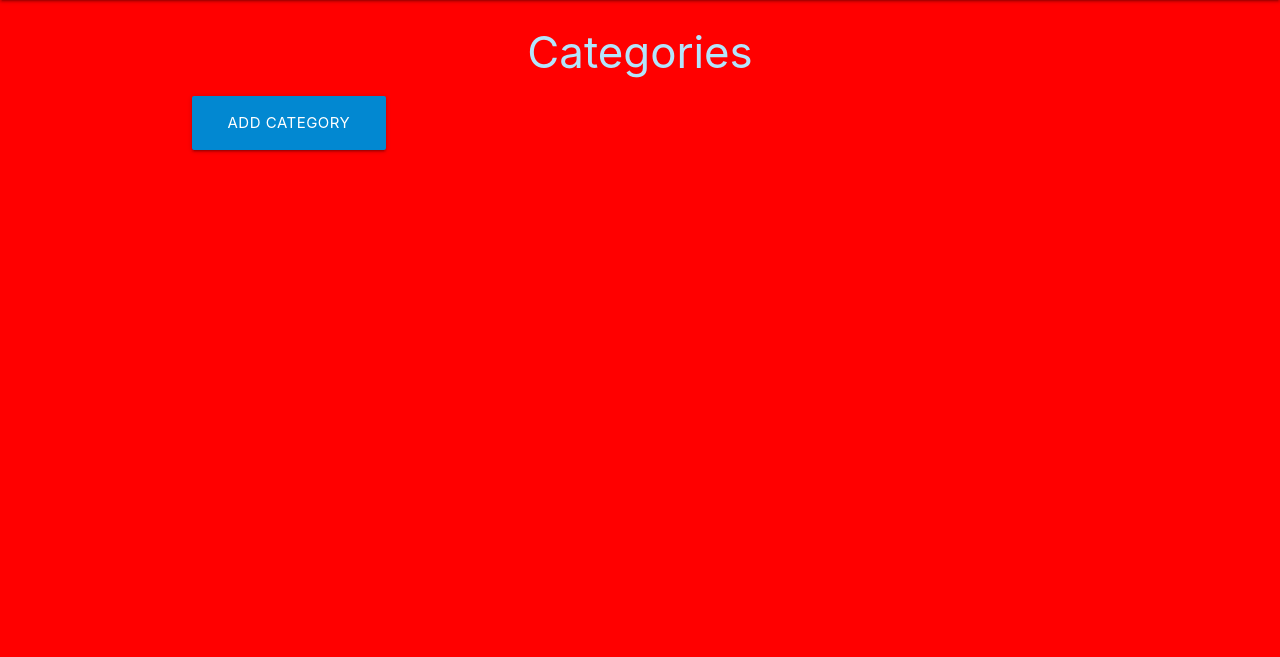
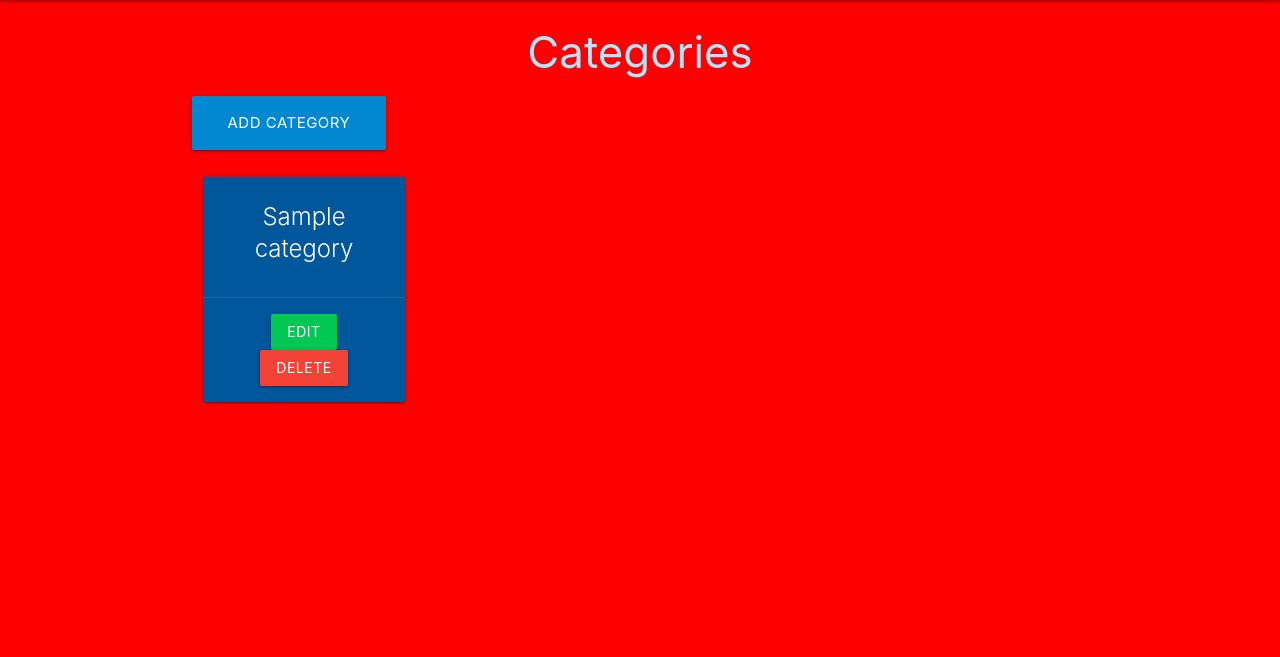
Before and after one commit to eric-blake/Project-Materialize, a Flask app: page /categories in a window 1280 px wide. Shown: the part 64-721 px from the top of the page. Run offline with Flask 3, Linux system fonts and the light colour scheme; tables that the repository leaves empty hold one stand-in row (values such as "Sample post").

Commit message:
Add create card functionality

```diff
--- a/taskmanager/routes.py
+++ b/taskmanager/routes.py
@@ -1,4 +1,4 @@
-from flask import render_template, request, url_for
+from flask import render_template, request, redirect, url_for
 from taskmanager import app, db
 from taskmanager.models import Category, Task
 
@@ -10,7 +10,8 @@ def home():
 
 @app.route("/categories")
 def categories():
-    return render_template("categories.html")
+    categories = list(Category.query.order_by(Category.category_name).all())
+    return render_template("categories.html", categories=categories)
 
 
 @app.route("/add_category", methods=["GET", "POST"])
--- a/taskmanager/templates/categories.html
+++ b/taskmanager/templates/categories.html
@@ -9,4 +9,20 @@
   </a>
 </div>
 
+<div class="row">
+  {% for category in categories %}
+  <div class="col s12 m6 l3">
+    <div class="card light-blue darken-4 center-align">
+      <div class="card-content white-text">
+        <span class="card-title">{{category.category_name}}</span>
+      </div>
+      <div class="card-action">
+        <a href="#" class="btn green accent-4">Edit</a>
+        <a href="#" class="btn red">Delete</a>
+      </div>
+    </div>
+  </div>
+  {% endfor %}
+</div>
+
 {% endblock %}
```
